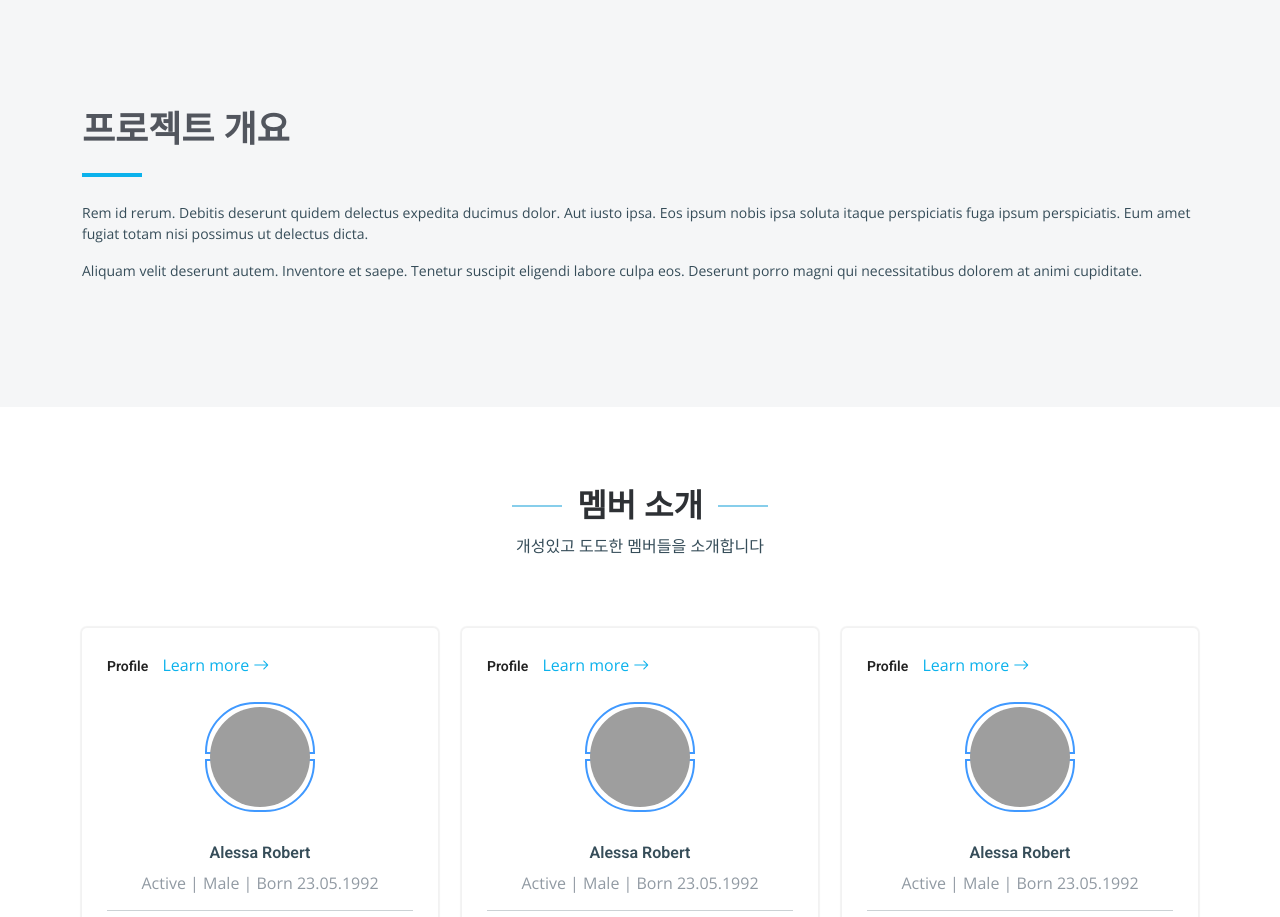
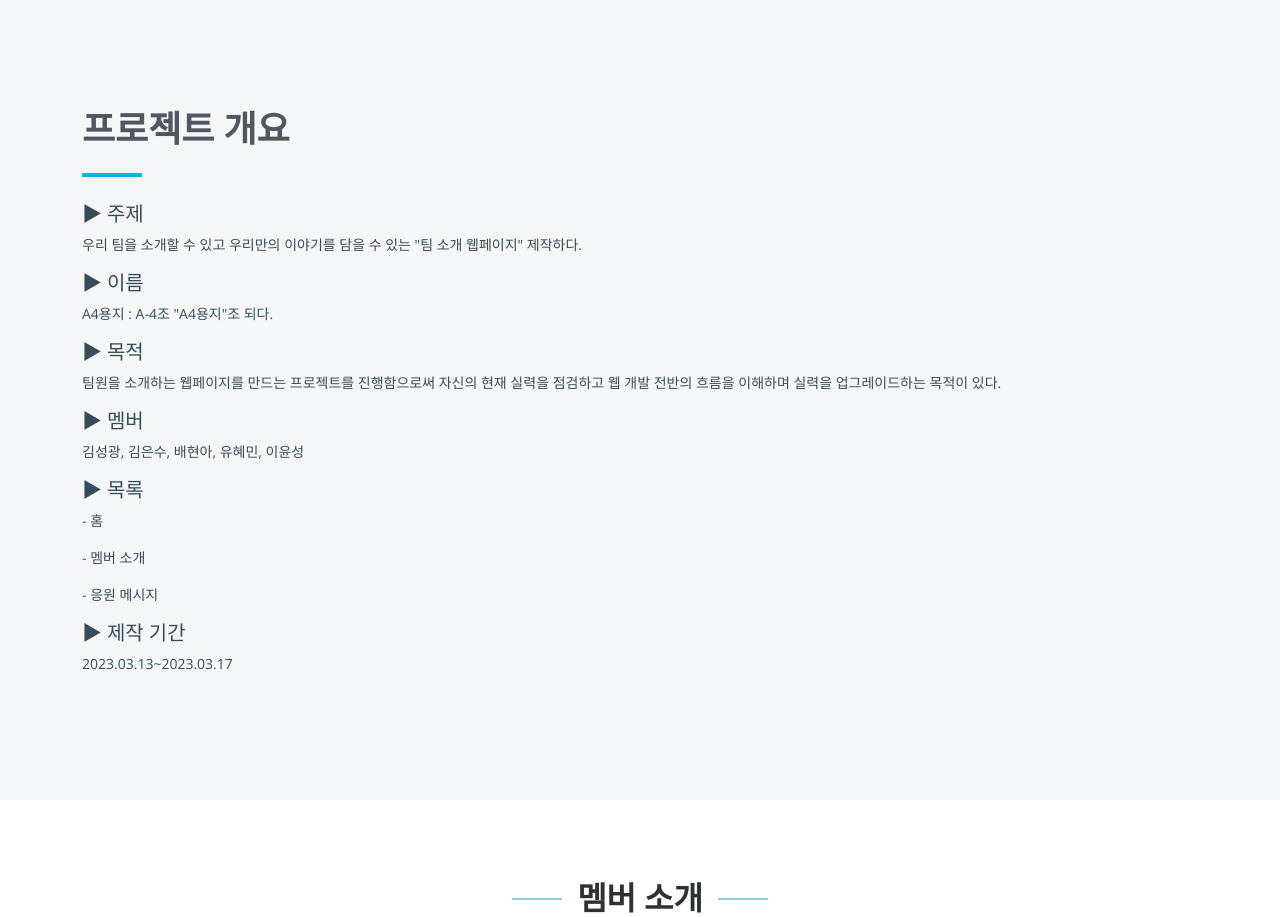
Before and after one commit to misily/a-4TeamProject, a Flask app: page / in a window 1280 px wide. Shown: the part 801-1718 px from the top of the page. Run offline with Flask 2, Linux system fonts and the light colour scheme; data that the repository does not hold is empty; some libraries are stand-ins or nearby versions; grey boxes are pictures that could not be loaded.

Commit message:
Update index.html
프로젝트 개요 수정진행

```diff
--- a/templates/index.html
+++ b/templates/index.html
@@ -120,22 +120,34 @@
     <!-- ======= Get Started Section ======= -->
     <section id="get-started" class="get-started section-bg">
       <div class="container">
+            <div class="row justify-content-between gy-4">
+                <div class="col-lg-12 d-flex align-items-center" data-aos="fade-up" data-aos-delay="500">
+                    <div class="content">
+                        <h3>프로젝트 개요</h3>
+                        <h5>▶ 주제</h5>
+                        <p>우리 팀을 소개할 수 있고 우리만의 이야기를 담을 수 있는 "팀 소개 웹페이지" 제작하다.</p>
 
-        <div class="row justify-content-between gy-4">
+                        <h5>▶ 이름</h5>
+                        <p>A4용지 : A-4조 "A4용지"조 되다.</p>
 
-          <div class="col-lg-12 d-flex align-items-center" data-aos="fade-up" data-aos-delay="500">
-            <div class="content">
-              <h3>프로젝트 개요</h3>
-              <p>Rem id rerum. Debitis deserunt quidem delectus expedita ducimus dolor. Aut iusto ipsa. Eos ipsum nobis
-                ipsa soluta itaque perspiciatis fuga ipsum perspiciatis. Eum amet fugiat totam nisi possimus ut delectus
-                dicta.
-              <p>Aliquam velit deserunt autem. Inventore et saepe. Tenetur suscipit eligendi labore culpa eos. Deserunt
-                porro magni qui necessitatibus dolorem at animi cupiditate.</p>
+                        <h5>▶ 목적</h5>
+                        <p>팀원을 소개하는 웹페이지를 만드는 프로젝트를 진행함으로써
+                            자신의 현재 실력을 점검하고 웹 개발 전반의 흐름을 이해하며 실력을 업그레이드하는 목적이 있다.</p>
+
+                        <h5>▶ 멤버</h5>
+                        <p>김성광, 김은수, 배현아, 유혜민, 이윤성</p>
+
+                        <h5>▶ 목록</h5>
+                        <p> - 홈 </p>
+                        <p> - 멤버 소개 </p>
+                        <p> - 응원 메시지 </p>
+
+                        <h5>▶ 제작 기간</h5>
+                        <p>2023.03.13~2023.03.17</p>
+                    </div>
+                </div>
             </div>
-          </div>
         </div>
-
-      </div>
     </section>
     <!-- End Get Started Section -->
 
```
